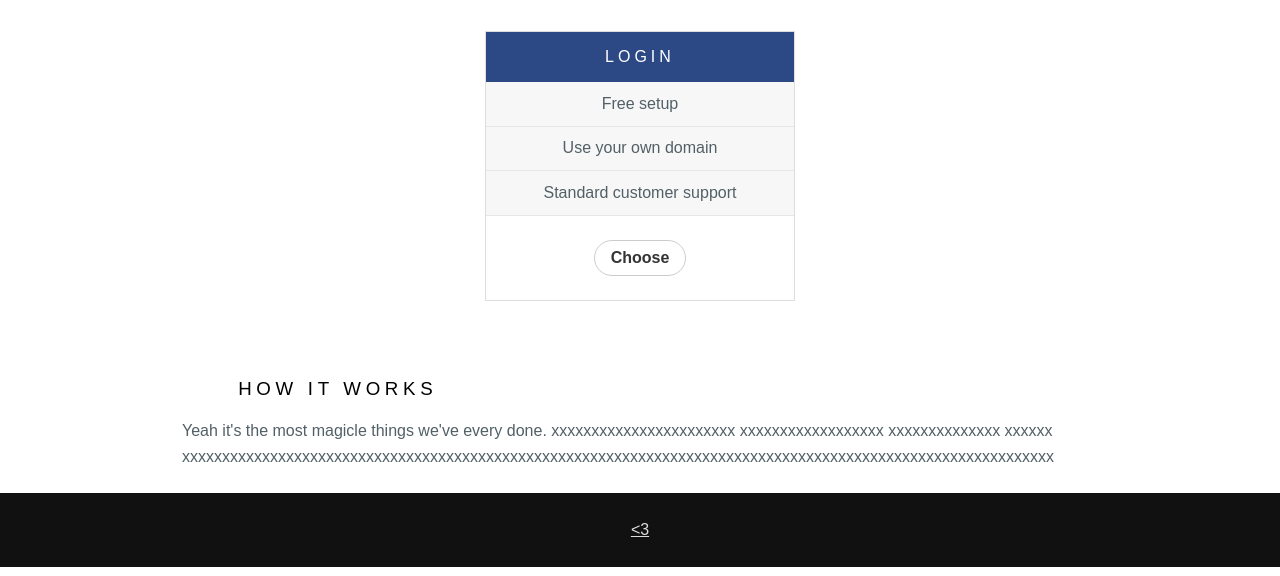
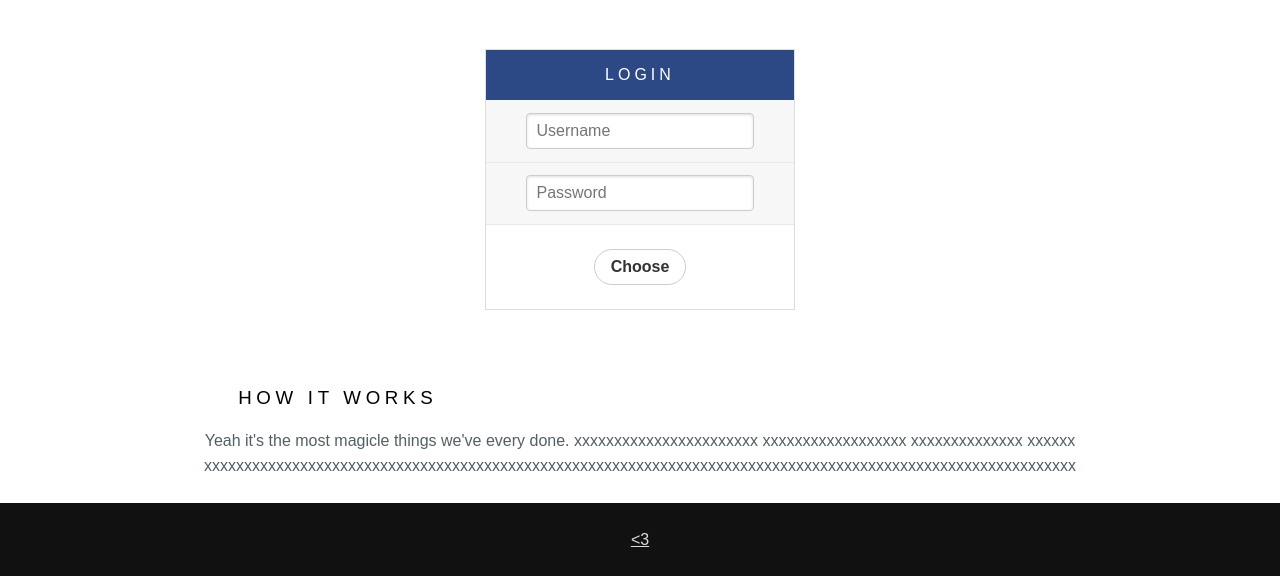
Before and after one commit to 9tarz/likeme, a PHP site: page / in a window 1280 px wide. Shown: the part 301-877 px from the top of the page. Run offline with PHP 8.4, Linux system fonts and the light colour scheme.

Commit message:
Fully functioned login page

```diff
--- a/index.php
+++ b/index.php
@@ -1,3 +1,11 @@
+<?php
+    require_once("libraries/password_compatibility_library.php");
+    require_once("config/db_config.php");
+    require_once("classes/Auth.php");
+
+    $auth = new Auth();
+?>
+
 <!doctype html>
 <html lang="en">
 <head>
@@ -28,25 +36,14 @@
 </div>
 
 <div class="l-content">
-    <div class="pricing-tables pure-g">
-        <div class="pure-u-2 pure-u-md-1-3"></div>
-        <div class="pure-u-2 pure-u-md-1-3">
-            <div class="pricing-table pricing-table-biz pricing-table-selected">
-                <div class="pricing-table-header">
-                    <h2>LOGIN</h2>
-                </div>
 
-                <ul class="pricing-table-list">
-                    <li>Free setup</li>
-                    <li>Use your own domain</li>
-                    <li>Standard customer support</li>
-                </ul>
-
-                <button class="button-choose pure-button">Choose</button>
-            </div>
-        </div>
-
-    </div> <!-- end pricing-tables -->
+    <?php
+        if ($auth->isUserSignin() == true) {
+            header("Location: profile.php?uid=" . $_SESSION["uid"]."");
+        } else {
+            include("views/signin.php");
+        }
+    ?>
 
     <div class="information pure-g">
         <div class="pure-u-1 pure-u-md-1-1">
--- a/libraries/pure-layout-pricing/css/layouts/pricing.css
+++ b/libraries/pure-layout-pricing/css/layouts/pricing.css
@@ -45,7 +45,7 @@ p {
  */
 
 .banner {
-    background: transparent url('http://relevantfl.org/wp-content/uploads/2013/07/light-grey-background-pattern-i1.jpg') 0 0 no-repeat fixed;
+    background: transparent url('http://www.1366x768.ru/texture/23/polosi-wallpaper-1366x768.jpg') 0 0 no-repeat fixed;
     text-align: center;
     background-size: cover;
     filter: progid:DXImageTransform.Microsoft.AlphaImageLoader(src='http://24.media.tumblr.com/ccb268832580ac12951828a1c179de69/tumblr_mo2xbk8JUK1st5lhmo1_1280.jpg', sizingMethod='scale');
@@ -57,13 +57,14 @@ p {
 }
 
     .banner-head {
-        display: block;
+        display: list-item;
         vertical-align: middle;
         margin-bottom: 0;
         font-size: 2em;
         color: white;
         font-weight: 500;
         text-shadow: 0 1px 1px black;
+        padding-top: 1em;
     }
     .sub-banner-head {
         display: block;
@@ -76,7 +77,9 @@ p {
         padding-top: 30px;
     }
 
-
+p {
+    text-align: center;
+}
 
 /*
  * -- PRICING TABLE WRAPPER --
--- a/profile.php
+++ b/profile.php
@@ -19,3 +19,4 @@
 	}
 
 ?>
+<a href="index.php?signout">Signout</a>
--- a/views/profile.php
+++ b/views/profile.php
@@ -14,6 +14,7 @@ if (isset($profile)) {
     var_dump($profile->data);
 }
 ?>
+<p><?php echo $profile->data["first_name"]; ?></p>
 </br>
 <p> last updated at <?php if (isset($profile->data['last_updated_at'])) echo $profile->data['last_updated_at']; else echo ""; {
     # code...
--- a/views/signin.php
+++ b/views/signin.php
@@ -1,20 +1,6 @@
-<?php
-// show potential errors / feedback (from login object)
-if (isset($auth)) {
-    if ($auth->errors) {
-        foreach ($auth->errors as $error) {
-            echo $error;
-        }
-    }
-    if ($auth->messages) {
-        foreach ($auth->messages as $message) {
-            echo $message;
-        }
-    }
-}
-?>
 
 <!-- login form box -->
+<!--
 <form method="post" action="index.php" name="signinform">
 
     <label for="signin_input_username">Username</label>
@@ -28,3 +14,45 @@ if (isset($auth)) {
 </form>
 
 <a href="register.php">Register new account</a>
+-->
+
+<div class="pure-u-2 pure-u-md-1-3"></div>
+<div class="pure-u-2 pure-u-md-1-3">
+    <strong>
+        <em>
+            <p style="text-align: center; color: red">
+                <?php
+                // show potential errors / feedback (from login object)
+                if (isset($auth)) {
+                    if ($auth->errors) {
+                        foreach ($auth->errors as $error) {
+                            echo $error;
+                        }
+                    }
+                    if ($auth->messages) {
+                        foreach ($auth->messages as $message) {
+                            echo $message;
+                        }
+                    }
+                }
+                ?>
+            </p>
+        </em>
+    </strong>
+</div>
+<div class="pricing-tables pure-g">
+        <div class="pure-u-2 pure-u-md-1-3"></div>
+        <div class="pure-u-2 pure-u-md-1-3">
+            <div class="pricing-table pricing-table-biz pricing-table-selected">
+                <div class="pricing-table-header">
+                    <h2>LOGIN</h2>
+                </div>
+                <form method="post" action="index.php" name="signinform" class="pure-form">
+                    <ul class="pricing-table-list">
+                        <li><input placeholder="Username" id="signin_input_username" class="login_input" type="text" name="username"  /></li>
+                        <li><input placeholder="Password" id="signin_input_password" class="login_input" type="password" name="password" autocomplete="off" /></li>
+                <button type="submit"  name="signin" class="button-choose pure-button">Choose</button>
+                </form>
+            </div>
+        </div>
+    </div>
```
